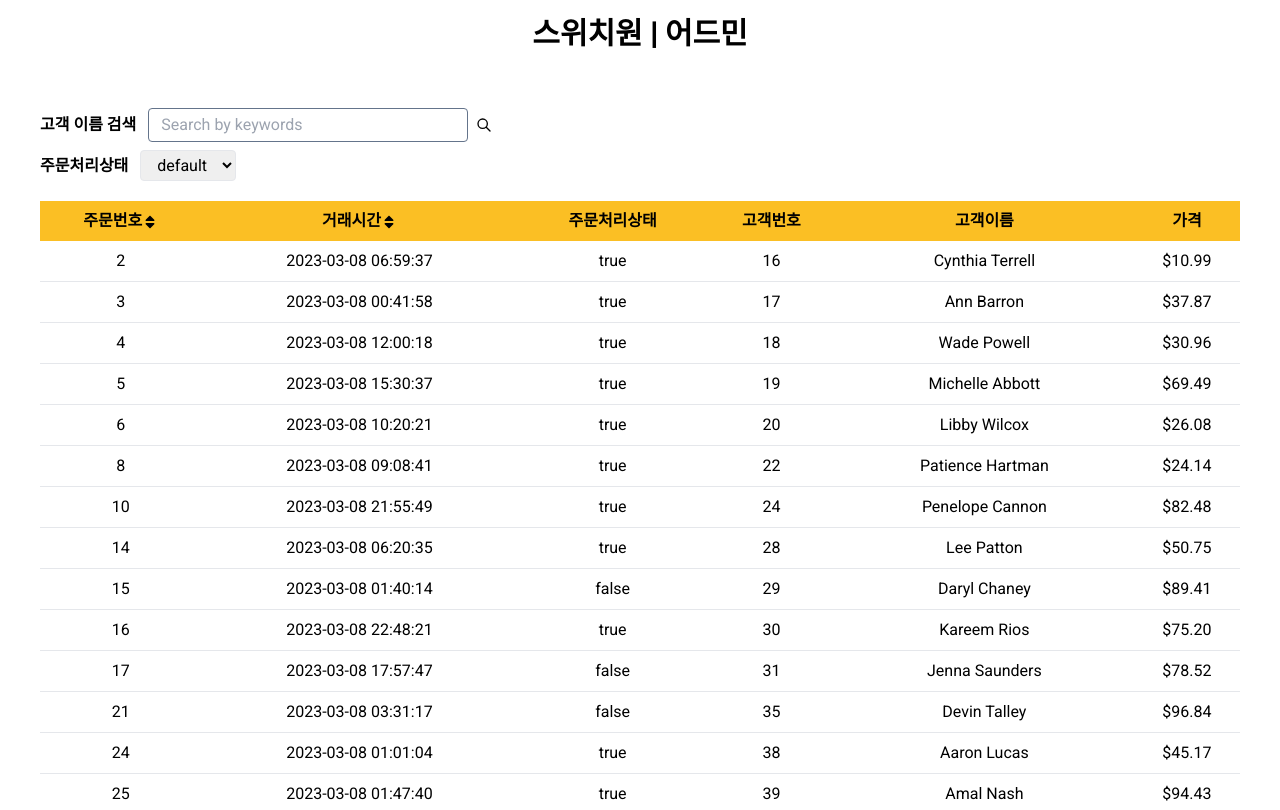
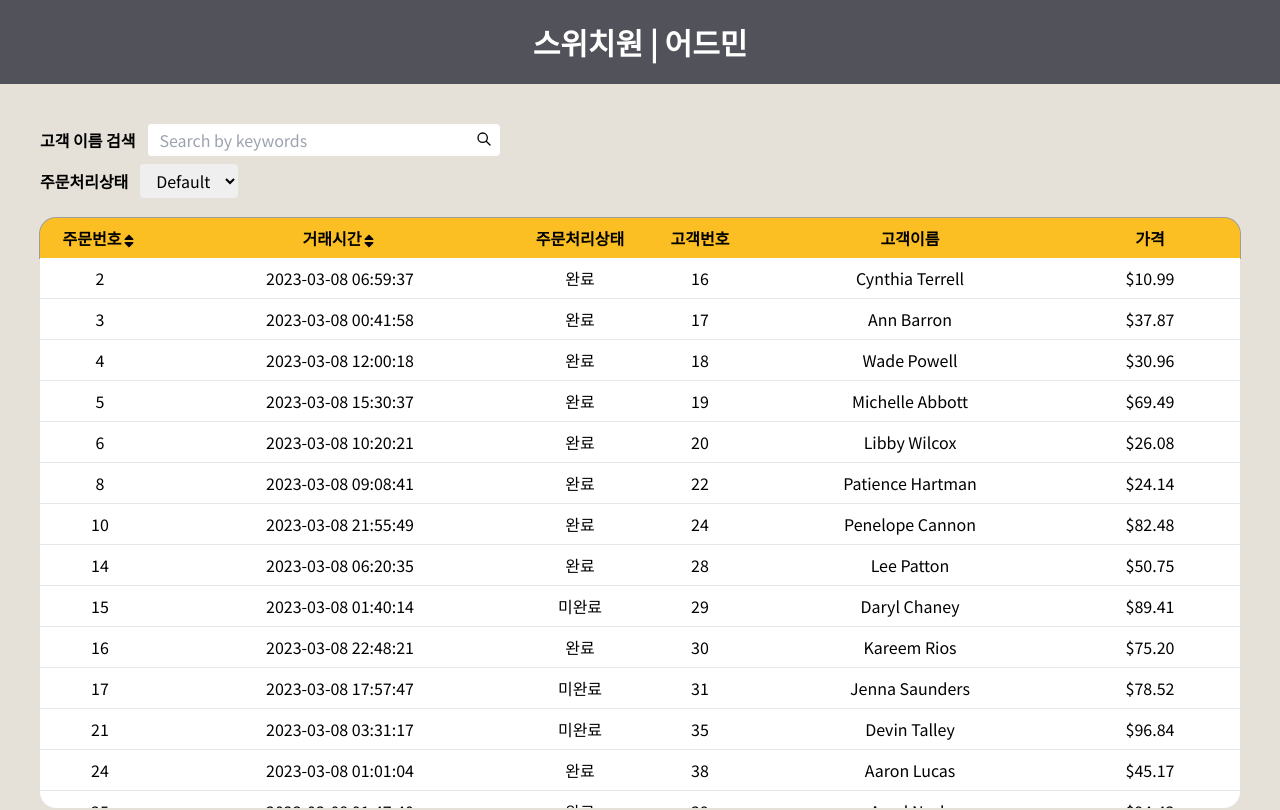
Before and after one commit to yses9296/pre-onboarding-9th-4-2, a React (Vite) app: page /admin in a window 1280 px wide. Shown: the top 810 px of the page. Built offline with nearby package versions, Linux system fonts and the light colour scheme.

Commit message:
design: 테이블 분리 및 스크롤 적용

```diff
--- a/src/components/NavBar.tsx
+++ b/src/components/NavBar.tsx
@@ -4,10 +4,10 @@ import { useNavigate } from "react-router-dom";
 const NavBar = () => {
   const navigate = useNavigate();
   return (
-    <div className="w-full  py-4">
+    <div className="w-full h-fit bg-zinc-600 text-white py-6 mb-10">
       <h2
         onClick={() => navigate("/")}
-        className="w-full text-center cursor-pointer text-3xl font-bold mb-10"
+        className="w-full text-center cursor-pointer text-3xl font-bold "
       >
         스위치원 | 어드민
       </h2>
--- a/src/components/OrderTableBoard.tsx
+++ b/src/components/OrderTableBoard.tsx
@@ -4,7 +4,7 @@ import { OrderInterface } from "../types/order.type";
 import { getQueryData } from "../utils/getQueryData";
 import OrderTableBody from "./OrderTableBody";
 import { SortType } from "../types/order.type";
-import getFilteredOrders from "../utils/getFilteredOrders";
+import getSortedOrders from "../utils/getSortedOrders";
 import { FaSort, FaSortDown, FaSortUp } from "react-icons/fa";
 
 type Props = {
@@ -39,8 +39,12 @@ const OrderTableBoard = ({ orders, offset, ordersPerPage }: Props) => {
   };
 
   return (
-    <table className="w-full">
-      <thead className="bg-amber-400 ">
+    <>
+      <table
+        aria-label="admin-table"
+        className="w-full bg-amber-400 rounded-tl-2xl rounded-tr-2xl border-hidden shadow-[0_0_0_1px_rgba(0,0,0,0.3)]"
+      >
+        <thead className=" rounded-tl-2xl rounded-tr-2xl ">
           <tr>
             <th
               className="py-2 cursor-pointer"
@@ -78,12 +82,14 @@ const OrderTableBoard = ({ orders, offset, ordersPerPage }: Props) => {
             <th>가격</th>
           </tr>
         </thead>
+      </table>
+
       <OrderTableBody
         currentOrderList={getCurrentPageOrders(
-          getFilteredOrders({ querySort: querySort, orders: orders })
+          getSortedOrders({ querySort: querySort, orders: orders })
         )}
       />
-    </table>
+    </>
   );
 };
 
--- a/src/components/OrderTableBody.tsx
+++ b/src/components/OrderTableBody.tsx
@@ -6,19 +6,38 @@ const OrderTableBody = ({
   currentOrderList: OrderInterface[];
 }) => {
   return (
-    <tbody>
-      {currentOrderList.length !== 0 &&
-        currentOrderList.map((item: OrderInterface) => (
-          <tr key={item.id} className="text-center border-b">
+    <>
+      {currentOrderList.length !== 0 ? (
+        <div className="w-full h-[550px] overflow-y-auto rounded-bl-2xl rounded-br-2xl scroll_custom">
+          <table className="w-full bg-white border-hidden shadow-[0_0_0_1px_rgba(0,0,0,0.3)] h-[500px] overflow-auto">
+            <tbody aria-label="table-body">
+              {currentOrderList.map((item: OrderInterface) => (
+                <tr key={item.id} className="w-full text-center border-b">
                   <td className="py-2">{item.id}</td>
                   <td>{item.transaction_time}</td>
-            <td>{item.status.toString()}</td>
+                  <td>
+                    {item.status ? (
+                      <span aria-label="status-true">완료</span>
+                    ) : (
+                      <span aria-label="status-false">미완료</span>
+                    )}
+                  </td>
                   <td>{item.customer_id}</td>
                   <td>{item.customer_name}</td>
                   <td>{item.currency}</td>
                 </tr>
               ))}
             </tbody>
+          </table>
+        </div>
+      ) : (
+        <>
+          <h2 className="w-full text-center py-20 font-bold text-2xl">
+            해당 데이터를 찾을 수 없습니다.
+          </h2>
+        </>
+      )}
+    </>
   );
 };
 
--- a/src/components/Pagination.tsx
+++ b/src/components/Pagination.tsx
@@ -40,7 +40,7 @@ const Pagination = ({
           onClick={() => onClickPageBtn(number)}
           className={
             currentPage === number
-              ? "w-6 h-6 bg-slate-300 rounded mx-2"
+              ? "w-6 h-6 bg-zinc-500 text-white rounded mx-2"
               : "w-6 h-6 mx-2"
           }
         >
--- a/src/components/SearchBar.tsx
+++ b/src/components/SearchBar.tsx
@@ -37,25 +37,31 @@ const SearchBar = ({ querySearchData }: Props) => {
   };
   return (
     <div className=" mb-5">
-      <div className="flex flex-row items-center mb-2">
+      <div className="flex flex-row items-center mb-2 ">
         <label className="font-bold mr-3">고객 이름 검색</label>
+        <div className="w-fit rounded bg-white">
           <input
             type="text"
+            aria-label="search-input"
             value={searchInput}
             onChange={(e) => setSearchInput(e.target.value)}
             onKeyDown={handleKeyPress}
             placeholder="Search by keywords"
-          className="w-80 border border-slate-500 rounded px-3 py-1 "
+            className="w-80 rounded px-3 py-1 outline-0"
           />
-        <button onClick={setQuerySearch} className="mx-2">
+          <button
+            aria-label="search-button"
+            onClick={setQuerySearch}
+            className="mx-2"
+          >
             <HiOutlineSearch />
           </button>
-
           {querySearchData?.length !== 0 && querySearchData !== null && (
             <button onClick={setResetQuerySearch}>
               <MdClear />
             </button>
           )}
+        </div>
       </div>
       <div>
         <label className="font-bold mr-3">주문처리상태</label>
@@ -63,11 +69,17 @@ const SearchBar = ({ querySearchData }: Props) => {
           name="status"
           id="status"
           onChange={(e) => setQueryStatus(e.target.value)}
-          className="border rounded px-3 py-1"
+          className="rounded px-3 py-1"
         >
-          <option value="default">default</option>
-          <option value="true">true</option>
-          <option value="false">false</option>
+          <option aria-label="status-default" value="default">
+            Default
+          </option>
+          <option aria-label="status-true" value="true">
+            완료
+          </option>
+          <option aria-label="status-false" value="false">
+            미완료
+          </option>
         </select>
       </div>
     </div>
--- a/src/index.css
+++ b/src/index.css
@@ -1,4 +1,4 @@
-@import url("https://fonts.googleapis.com/css2?family=Roboto&display=swap");
+@import url("https://fonts.googleapis.com/css2?family=Noto+Sans+KR&family=Roboto&display=swap");
 
 * {
   margin: 0;
@@ -8,7 +8,47 @@
 
 html,
 body {
-  font-family: "Roboto", sans-serif;
+  font-family: "Noto Sans KR", "Roboto", sans-serif;
+  background-color: #e6e1d8;
+}
+
+/* table */
+th:nth-child(1),
+td:nth-child(1) {
+  width: 10%;
+}
+th:nth-child(2),
+td:nth-child(2) {
+  width: 30%;
+}
+th:nth-child(3),
+td:nth-child(3) {
+  width: 10%;
+}
+th:nth-child(4),
+td:nth-child(4) {
+  width: 10%;
+}
+th:nth-child(5),
+td:nth-child(5) {
+  width: 25%;
+}
+th:nth-child(6),
+td:nth-child(6) {
+  width: 15%;
+}
+
+/* Scroll */
+.scroll_custom::-webkit-scrollbar {
+  width: 10px;
+  background-color: #fff;
+  border-radius: 0 0 16px 0;
+}
+
+.scroll_custom::-webkit-scrollbar-thumb {
+  height: 10%;
+  background: #4e4e4e;
+  border-radius: 10px;
 }
 
 @tailwind base;
--- a/src/pages/AdminPage.tsx
+++ b/src/pages/AdminPage.tsx
@@ -25,7 +25,7 @@ const AdminPage = () => {
 
   return (
     <>
-      <div className="max-w-[1200px] mx-auto">
+      <div aria-label="admin-page" className="max-w-[1200px] mx-auto">
         <SearchBar querySearchData={queryData.querySearch} />
 
         <OrderTableBoard
@@ -40,8 +40,10 @@ const AdminPage = () => {
           currentPage={currentPage}
           setCurrentPage={setCurrentPage}
         />
-        {isLoading && <h3>Loading...</h3>}
-        {error && <h3>An error has occurred: {error.message}</h3>}
+        {isLoading && <h3 aria-label="loading">Loading...</h3>}
+        {error && (
+          <h3 aria-label="error">An error has occurred: {error.message}</h3>
+        )}
       </div>
     </>
   );
--- a/src/utils/getFilteredOrders.ts
+++ b/src/utils/getSortedOrders.ts
@@ -6,7 +6,7 @@ type Props = {
   orders: OrderInterface[];
 };
 
-const getFilteredOrders = ({ querySort, orders }: Props) => {
+const getSortedOrders = ({ querySort, orders }: Props) => {
   switch (querySort) {
     case ID_DESC:
       return orders!.sort(
@@ -33,4 +33,4 @@ const getFilteredOrders = ({ querySort, orders }: Props) => {
   }
 };
 
-export default getFilteredOrders;
+export default getSortedOrders;
```
Also changed, not shown: 1 other file (tests, documents, lock files or other folders). Lines whose indentation alone changed are shown as unchanged.
